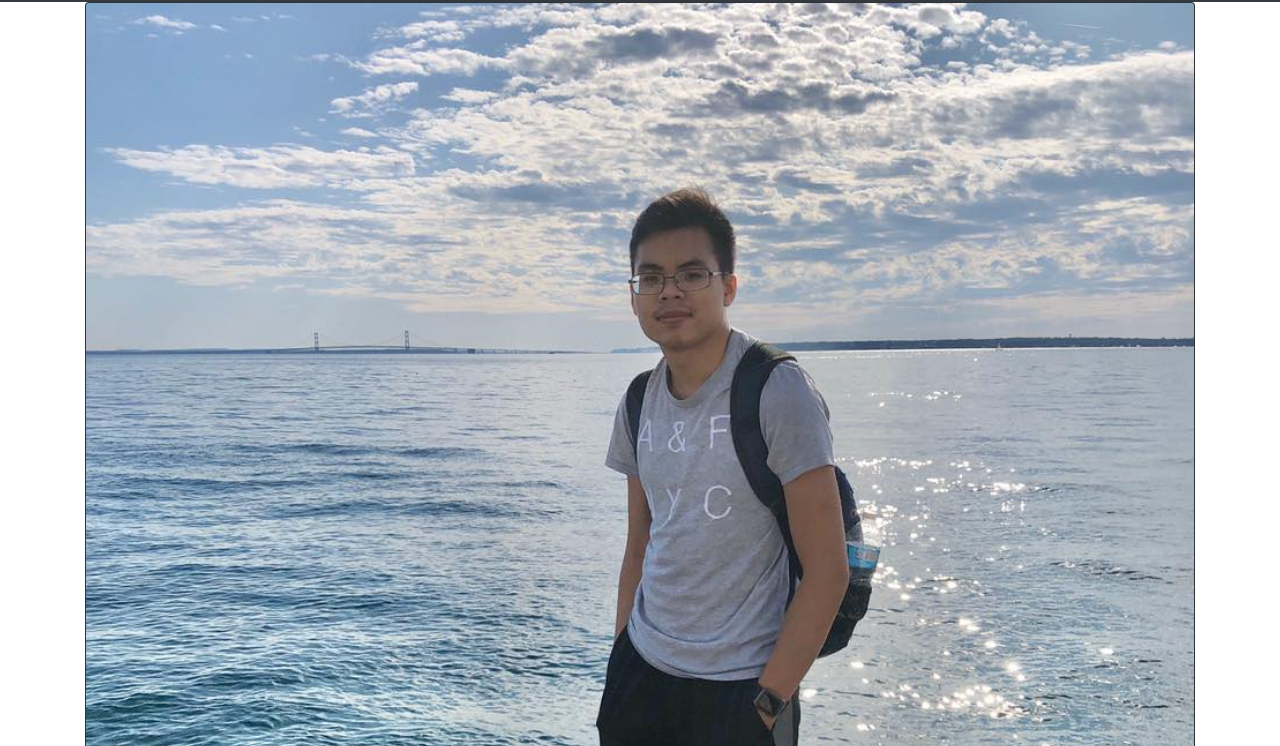
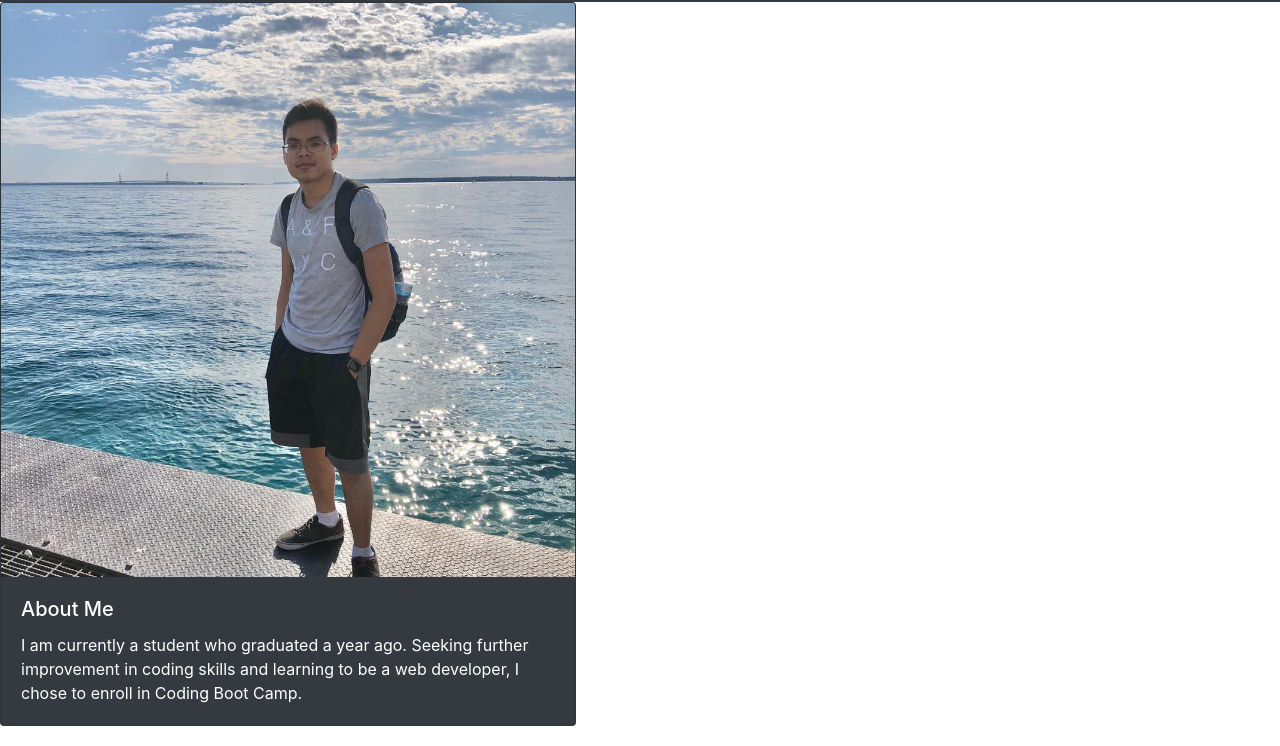
Before and after one commit to ThaNinjaPower/homework-2, a plain HTML site: page index.html in a window 1280 px wide. Shown: the part 54-800 px from the top of the page. Drawn offline with nearby package versions, Linux system fonts and the light colour scheme.

Commit message:
Scaling changes

```diff
--- a/index.html
+++ b/index.html
@@ -32,15 +32,13 @@
         </nav>
 
         <!--About me card-->
-        <div class="container">
-            <div class="card text-white bg-dark mb-3" style="max-width: 100%;">
-                <img src="./images/kevin_mackinac.jpg" class="card-img-top" alt="...">
-                <div class="card-body">
-                    <h5 class="card-title">About Me</h5>
-                    <p class="card-text">I am currently a student who graduated a year ago. Seeking further improvement in coding skills and learning to be a web developer, I chose to enroll in Coding Boot Camp.</p>
-                </div>
+        <!--Note: 36rem = 576px which is 'xs' size-->
+        <div class="card text-white bg-dark mb-3" style="max-width: 36rem; float: center;">
+            <img src="./images/kevin_mackinac.jpg" class="card-img-top" alt="...">
+            <div class="card-body">
+                <h5 class="card-title">About Me</h5>
+                <p class="card-text">I am currently a student who graduated a year ago. Seeking further improvement in coding skills and learning to be a web developer, I chose to enroll in Coding Boot Camp.</p>
             </div>
         </div>
-
     </body>
 </html>
```
Also changed, not shown: contact.html (+2 -1 lines), portfolio.html (+2 -0 lines).
